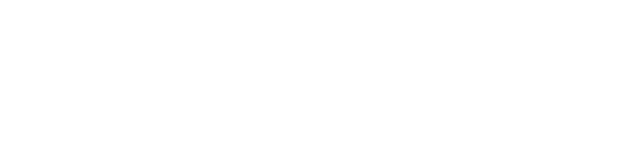
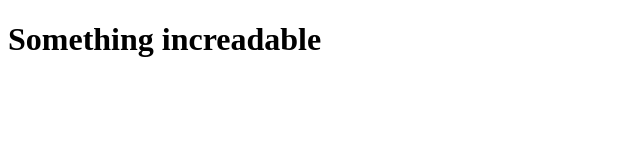
Before and after one commit to Hovo-666/git-learn, a plain HTML site: page index.html in a window 1280 px wide. Shown: the whole page, without its empty margins (0-640 px from the left). Drawn offline with Linux system fonts and the light colour scheme.

Commit message:
index changing

```diff
--- a/index.html
+++ b/index.html
@@ -7,6 +7,8 @@
     <title>Document</title>
 </head>
 <body>
-
+    <h1>
+        Something increadable
+    </h1>
 </body>
 </html>
```
